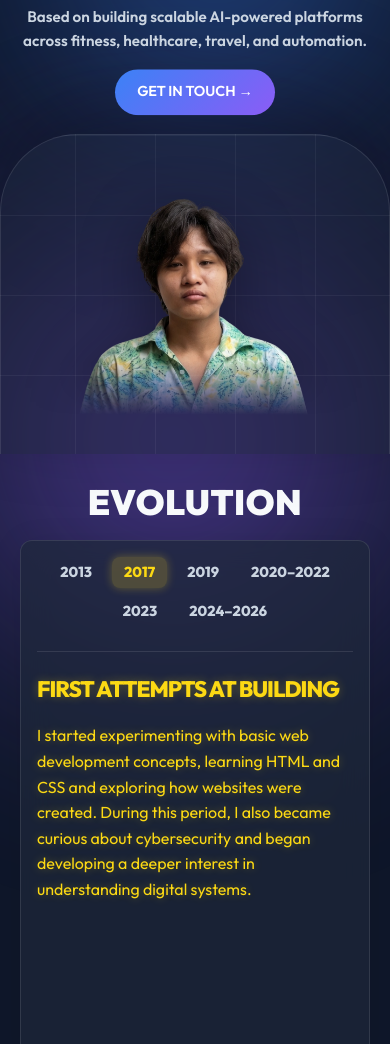
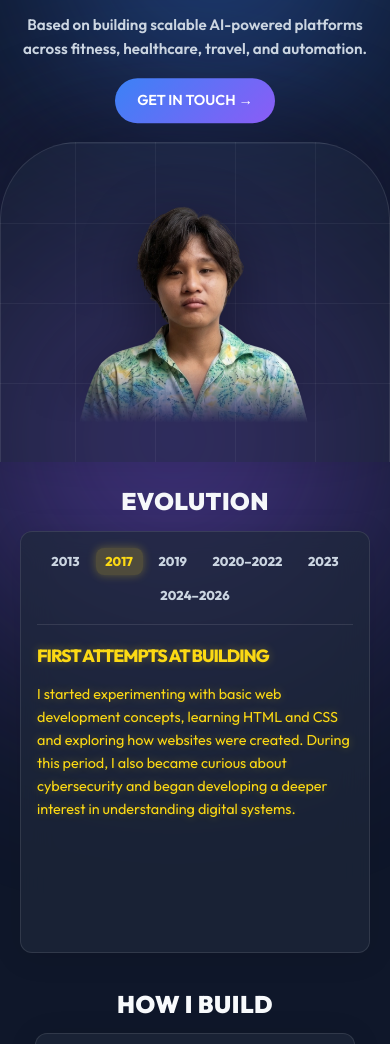
Before and after one commit to winchakma/portfolio, a plain HTML site: page index.html in a window 390 px wide. Shown: the part 233-1277 px from the top of the page. Drawn offline with Linux system fonts and the light colour scheme.

Commit message:
fix: resolve mobile text overflow and clipping issues

```diff
--- a/styles.css
+++ b/styles.css
@@ -44,7 +44,7 @@ body {
 @keyframes move { 0% { transform: translate(0, 0) scale(1); } 100% { transform: translate(50px, 50px) scale(1.1); } }
 
 /* Typography */
-h1, h2, h3, h4, h5, h6 { text-transform: uppercase; font-weight: 800; letter-spacing: -1px; }
+h1, h2, h3, h4, h5, h6 { text-transform: uppercase; font-weight: 800; letter-spacing: -1px; word-break: break-word; overflow-wrap: break-word; }
 .gradient-text { background: linear-gradient(to right, var(--accent-1), var(--accent-2)); -webkit-background-clip: text; -webkit-text-fill-color: transparent; }
 
 .massive-text {
@@ -107,11 +107,12 @@ nav {
 .hero-header { text-align: center; padding: 2rem 1.5rem 0rem 1.5rem; position: relative; z-index: 2; }
 .massive-text {
     font-size: clamp(2rem, 11vw, 10.5rem);
-    line-height: 0.85;
+    line-height: 0.9;
     white-space: normal;
     text-align: center;
     color: var(--text-main);
     margin: 0 auto;
+    padding-top: 0.1em;
     display: block;
     word-break: break-word;
     animation: float-gentle 7s ease-in-out infinite;
@@ -261,8 +262,8 @@ nav {
 .slider-content { display: grid; position: relative; }
 .slider-panel { grid-area: 1 / 1; opacity: 0; visibility: hidden; pointer-events: none; transform: translateY(10px); transition: opacity 0.3s ease, transform 0.3s ease; }
 .slider-panel.active { opacity: 1; visibility: visible; pointer-events: auto; transform: translateY(0); z-index: 2; }
-.slider-panel h4 { font-size: 2.2rem; margin-bottom: 1rem; transition: color 0.3s; }
-.slider-panel p { font-size: 1.2rem; transition: color 0.3s, text-shadow 0.3s; }
+.slider-panel h4 { font-size: clamp(1.1rem, 4.5vw, 2.2rem); margin-bottom: 1rem; transition: color 0.3s; word-break: break-word; overflow-wrap: break-word; line-height: 1.2; }
+.slider-panel p { font-size: clamp(0.9rem, 3vw, 1.2rem); transition: color 0.3s, text-shadow 0.3s; line-height: 1.6; }
 
 .slider-panel:nth-child(1) h4, .slider-panel:nth-child(1) p { color: var(--color-teal); text-shadow: 0 0 10px rgba(74, 210, 196, 0.3); }
 .slider-panel:nth-child(2) h4, .slider-panel:nth-child(2) p { color: var(--color-yellow); text-shadow: 0 0 10px rgba(252, 217, 20, 0.3); }
@@ -446,12 +447,13 @@ footer { text-align: center; padding: 2rem 1rem; border-top: 1px solid var(--gla
 
     .glass-card { padding: 1.25rem; border-radius: 14px; }
     .section-title { font-size: 1.8rem; }
+    .half-section .section-title { font-size: 1.5rem; }
 
     /* Slider */
-    .slider-nav { gap: 0.5rem; }
-    .slider-tab { font-size: 0.9rem; padding: 0.4rem 0.75rem; }
-    .slider-panel h4 { font-size: 1.4rem; }
-    .slider-panel p { font-size: 1rem; }
+    .slider-container { padding: 1.25rem; gap: 1.25rem; }
+    .slider-nav { gap: 0.4rem; padding-bottom: 1rem; }
+    .slider-tab { font-size: 0.8rem; padding: 0.35rem 0.6rem; }
+    .slider-content { min-height: 180px; }
 
     /* Skills */
     .skill-tag { padding: 0.65rem 1.1rem; font-size: 0.85rem; }
```
